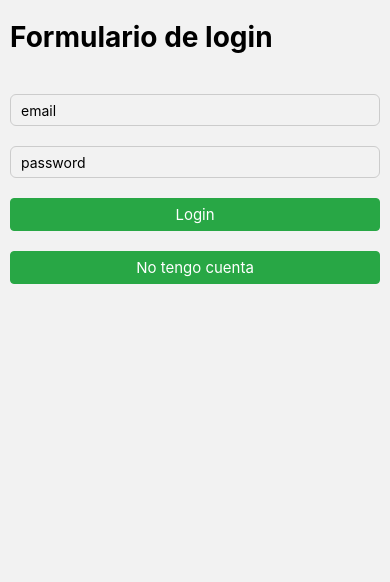
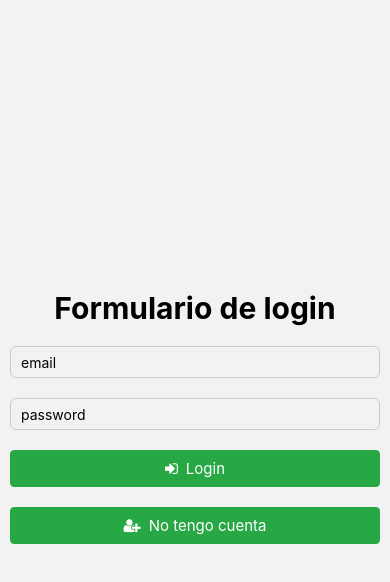
Before and after one commit to Basavilbaso/FedeMateoProg3_2025, a React Native app in the folder proyectoProg3-rn/: screen /Login in a window 390 px wide. Shown: the top 582 px of the page. Built offline with nearby package versions, Linux system fonts and the light colour scheme; no server answers.

Commit message:
Aplicando estilos css e iconos

```diff
--- a/proyectoProg3-rn/src/navigation/BottonTabs.js
+++ b/proyectoProg3-rn/src/navigation/BottonTabs.js
@@ -13,8 +13,8 @@ function BottomTabs() {
   return (
     <Tab.Navigator>
         <Tab.Screen name="Home" component={Home} options={{headerShown: false, tabBarIcon: () => <FontAwesome name="home" size={24} color="black" />}}  />
-        <Tab.Screen name="Profile" component={Profile} options={{headerShown: false, tabBarIcon: () => <AntDesign name="bars" size={24} color="black" />}}  />
-        <Tab.Screen name="Post" component={NuevoPost} options={{headerShown: false, tabBarIcon: () => <AntDesign name="bars" size={24} color="black" />}}  />
+        <Tab.Screen name="Post" component={NuevoPost} options={{headerShown: false, tabBarIcon: () => <AntDesign name="edit" size={24} color="black" />}}  />
+        <Tab.Screen name="Profile" component={Profile} options={{headerShown: false, tabBarIcon: () => <AntDesign name="user" size={24} color="black" />}}  />
     </Tab.Navigator>
   )
 }
--- a/proyectoProg3-rn/src/screens/Home.js
+++ b/proyectoProg3-rn/src/screens/Home.js
@@ -41,18 +41,14 @@ export default Home;
 
 const styles = StyleSheet.create({
     container:{
-        margin: 20
+        flex: 1,
+        justifyContent: 'center',
+        paddingHorizontal: 10,
     },
-    heading:{
+    heading: {
         fontSize: 30,
-        fontWeight: 700,
-        marginBottom: 10
+        fontWeight: "bold",
+        marginBottom: 10,
+        textAlign: "center",
     },
-    h1: {
-        fontWeight: "bold",
-        fontSize: 40,
-        fontSize: 28,
-        marginBottom: 30,
-        marginRight: 50
-    }
 })
--- a/proyectoProg3-rn/src/screens/Login.js
+++ b/proyectoProg3-rn/src/screens/Login.js
@@ -2,6 +2,7 @@ import React, { Component } from "react";
 import { View, Text, TouchableOpacity, StyleSheet } from "react-native";
 import { TextInput } from "react-native";
 import { auth } from "../firebase/config";
+import { FontAwesome } from '@expo/vector-icons'
 
 class Login extends Component {
   constructor(props){
@@ -48,9 +49,11 @@ class Login extends Component {
         <TextInput style={styles.field} keyboardType="default" placeholder="password" secureTextEntry={true} onChangeText={text => this.setState({password: text})} value={this.state.password} />
         {this.state.error !== "" && (<Text style={styles.error}>{this.state.error}</Text>)}
         <TouchableOpacity style={styles.button} onPress={() => this.loguearUsuario(this.state.email, this.state.password)}>
+          <FontAwesome name="sign-in" size={15} color="#fff" />
           <Text style={styles.text}>Login</Text>
         </TouchableOpacity>
         <TouchableOpacity style={styles.button} onPress={() => this.props.navigation.navigate("Register")}>
+          <FontAwesome name="user-plus" size={15} color="#fff" />
           <Text style={styles.text}>No tengo cuenta</Text>
         </TouchableOpacity>
       </View>
@@ -61,31 +64,32 @@ export default Login;
 
 const styles = StyleSheet.create({
     login: {
+        flex: 1,
+        justifyContent: 'center',
         paddingHorizontal: 10,
-    marginTop: 20,
     },
     h1: {
+      fontSize: 30,
       fontWeight: "bold",
-    fontSize: 40,
-    fontSize: 28,
-    marginBottom: 30,
-    marginRight: 50
+      marginBottom: 10,
+      textAlign: "center",
     },
     button: {
       backgroundColor: "#28a745",
       paddingHorizontal: 10,
-    paddingVertical: 6,
-    textAlign: "center",
+      paddingVertical: 8,
       borderRadius: 4,
       borderWidth: 1,
-    borderStyle: "solid",
       borderColor: "#28a745",
-    marginVertical: 10
+      marginVertical: 10,
+      flexDirection: "row",
+      justifyContent: "center",
+      alignItems: "center",
     },
     text: {
       color: "#fff",
       fontSize: 15,
-    textAlign: "center",
+      marginLeft: 8
     },
     field: {
       height: 20,
@@ -97,7 +101,7 @@ const styles = StyleSheet.create({
       borderRadius: 6,
       marginVertical: 10
     },
-  error:{
+    error: {
       color: "red",
       marginVertical: 10
     }
--- a/proyectoProg3-rn/src/screens/NuevoPost.js
+++ b/proyectoProg3-rn/src/screens/NuevoPost.js
@@ -2,6 +2,7 @@ import React, { Component } from "react";
 import { View, Text, TouchableOpacity, StyleSheet} from "react-native";
 import { TextInput } from "react-native";
 import { auth, db } from "../firebase/config";
+import { FontAwesome } from '@expo/vector-icons'
 
 class NuevoPost extends Component {
     constructor(props){
@@ -31,7 +32,8 @@ class NuevoPost extends Component {
                 <Text style={styles.h1}>Subir posteo</Text>
                 <TextInput style={styles.field} keyboardType="default" placeholder="Crear posteo" onChangeText={text => this.setState({post: text})} value={this.state.post}/>
                 <TouchableOpacity style={styles.button} onPress={() => this.onSubmit()}>
-                    <Text style={styles.text}>Subir posteo</Text>
+                    <FontAwesome name="send" size={18} color="#fff" />
+                    <Text style={styles.text}> Subir posteo</Text>
                 </TouchableOpacity>
             </View>
         )
@@ -39,29 +41,32 @@ class NuevoPost extends Component {
 }
 export default NuevoPost;
 
+
 const styles = StyleSheet.create({
     posteo: {
+        flex: 1,
+        justifyContent: 'center',
         paddingHorizontal: 10,
-        marginTop: 20,
     },
-    h1: {
+    h1:{
+        fontSize: 30,
         fontWeight: "bold",
-        fontSize: 40,
-        fontSize: 28,
-        marginBottom: 30,
-        marginRight: 50
+        marginBottom: 10,
+        textAlign: "center",
     },
     button: {
         backgroundColor: "#28a745",
         paddingHorizontal: 10,
         paddingVertical: 6,
-        textAlign: "center",
         borderRadius: 4,
         borderWidth: 1,
-        borderStyle: "solid",
         borderColor: "#28a745",
-        marginVertical: 10
+        marginVertical: 10,
+        flexDirection: "row",
+        justifyContent: "center",
+        alignItems: "center",
     },
+
     text: {
         color: "#fff",
         fontSize: 15,
--- a/proyectoProg3-rn/src/screens/Profile.js
+++ b/proyectoProg3-rn/src/screens/Profile.js
@@ -2,6 +2,7 @@ import React, { Component } from "react";
 import { View, Text, TouchableOpacity, StyleSheet, FlatList } from "react-native"
 import { auth, db } from "../firebase/config";
 import PostCard from "../components/PostCard";
+import { FontAwesome } from '@expo/vector-icons'
 
 class Profile extends Component {
     constructor(props) {
@@ -72,7 +73,8 @@ class Profile extends Component {
                         <PostCard id={item.id} info={item} likeButton={true} onDelete={(id) => this.borrarPost(id)} />
                     )}/>
                 <TouchableOpacity style={styles.button} onPress={() => this.logout()}>
-                    <Text style={styles.logout}>Logout</Text>
+                    <FontAwesome name="sign-out" size={18} color="#fff" />
+                    <Text style={styles.logout}> Logout</Text>
                 </TouchableOpacity>
             </View>
         );
@@ -83,7 +85,6 @@ export default Profile;
 const styles = StyleSheet.create({
     container: {
         padding: 16,
-        backgroundColor: "grey",
         flex: 1,
     },
     h1: {
@@ -100,6 +101,8 @@ const styles = StyleSheet.create({
         alignItems: "center",
         marginTop: 20,
         marginBottom: 30,
+        justifyContent: 'center',
+        paddingHorizontal: 10,
     },
     logout: {
         color: "white",
--- a/proyectoProg3-rn/src/screens/Register.js
+++ b/proyectoProg3-rn/src/screens/Register.js
@@ -2,6 +2,7 @@ import React, { Component } from "react";
 import { View, Text, TouchableOpacity, StyleSheet } from "react-native"
 import { TextInput } from "react-native";
 import { auth, db } from "../firebase/config";
+import { FontAwesome } from '@expo/vector-icons'
 
 class Register extends Component {
     constructor(props) {
@@ -57,6 +58,7 @@ class Register extends Component {
                 <TextInput style={styles.field} keyboardType="default" secureTextEntry={true} placeholder="password" onChangeText={text => this.setState({password: text})} value={this.state.password} />
                 {this.state.error !== "" && (<Text style={styles.error}>{this.state.error}</Text>)}
                 <TouchableOpacity style={styles.button} onPress={() => this.registrarUsuario(this.state.email, this.state.username, this.state.password)}>
+                    <FontAwesome name="user-plus" size={15} color="#fff" />
                     <Text style={styles.text}>Registrarse</Text>
                 </TouchableOpacity>
             </View>
@@ -67,31 +69,32 @@ export default Register;
 
 const styles = StyleSheet.create({
     registrar: {
+        flex: 1,
+        justifyContent: 'center',
         paddingHorizontal: 10,
-        marginTop: 20,
     },
     h1: {
+        fontSize: 30,
         fontWeight: "bold",
-        fontSize: 40,
-        fontSize: 28,
-        marginBottom: 30,
-        marginRight: 50
+        marginBottom: 10,
+        textAlign: "center",
     },
     button: {
         backgroundColor: "#28a745",
         paddingHorizontal: 10,
-        paddingVertical: 6,
-        textAlign: "center",
+        paddingVertical: 8,
         borderRadius: 4,
         borderWidth: 1,
-        borderStyle: "solid",
         borderColor: "#28a745",
-        marginVertical: 10
+        marginVertical: 10,
+        flexDirection: "row",
+        justifyContent: "center",
+        alignItems: "center",
     },
     text: {
         color: "#fff",
         fontSize: 15,
-        textAlign: "center",
+        marginLeft: 8
     },
     field: {
         height: 20,
@@ -103,7 +106,7 @@ const styles = StyleSheet.create({
         borderRadius: 6,
         marginVertical: 10
     },
-    error:{
+    error: {
         color: "red",
         marginVertical: 10
     }
```
Also changed, not shown: proyectoProg3-rn/src/components/PostCard.js (+22 -7 lines). Lines whose indentation alone changed are shown as unchanged.
